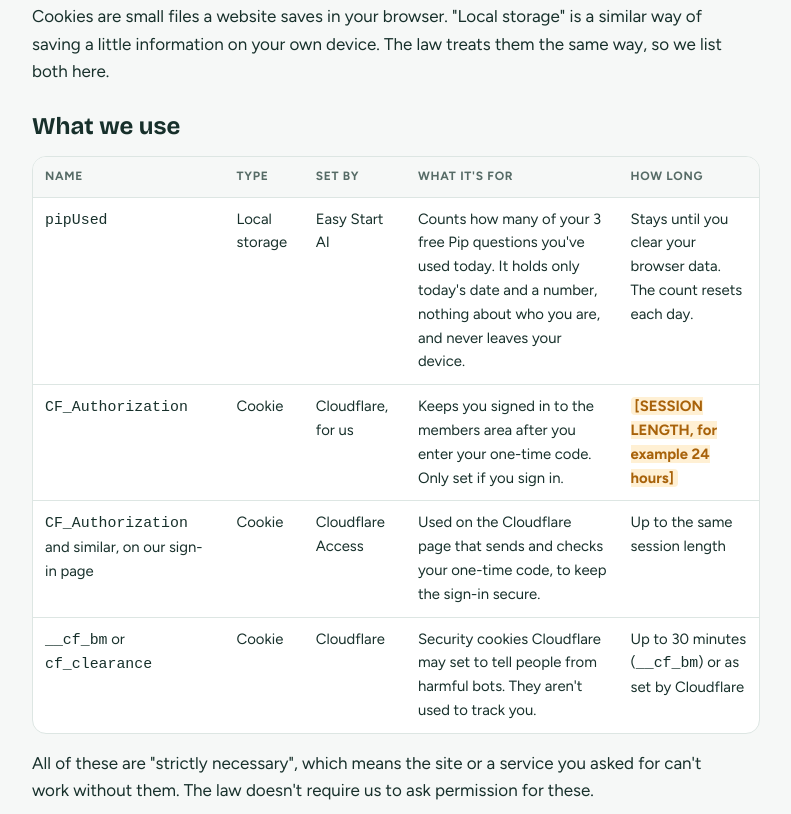
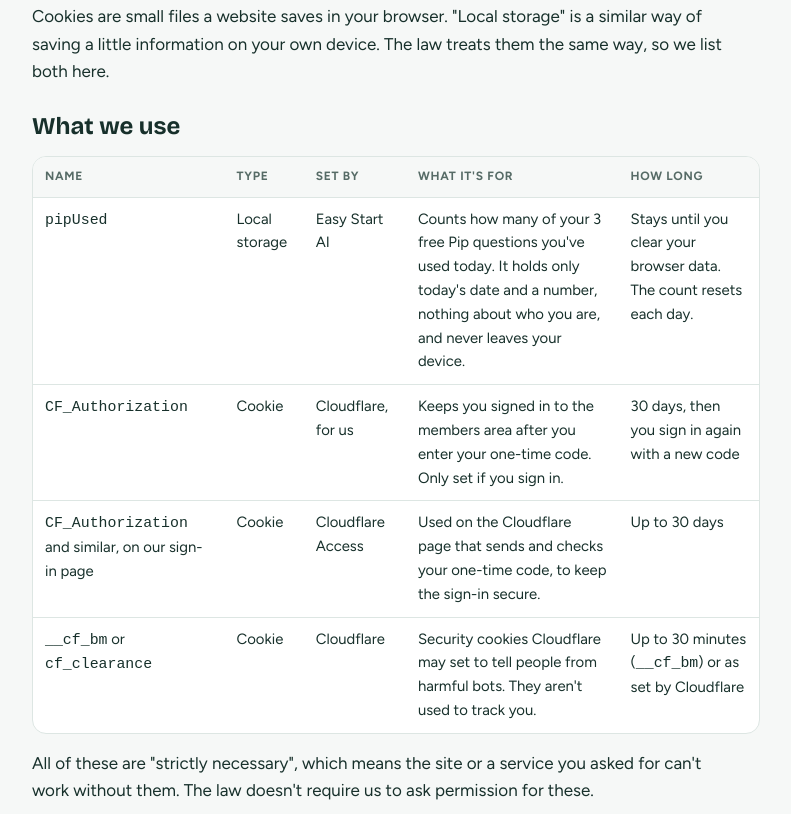
Before and after one commit to michaeldavies317-beep/AIWebSite, a plain HTML site: page cookies/index.html in a window 1280 px wide. Shown: the part 462-1276 px from the top of the page, without its empty margins (244-1035 px from the left). Drawn offline with nearby package versions, Linux system fonts and the light colour scheme.

Commit message:
Legal pages: members login lasts 30 days; renewal reminder 7 days before; README launch steps for both
Co-Authored-By: Claude Opus 5.5 <noreply@anthropic.com>
Claude-Session: https://claude.ai/code/session_01KQZXZA7p197kwVNhu78MK7

```diff
--- a/cookies/index.html
+++ b/cookies/index.html
@@ -35,8 +35,8 @@
   <thead><tr><th>Name</th><th>Type</th><th>Set by</th><th>What it's for</th><th>How long</th></tr></thead>
   <tbody>
     <tr><td><code>pipUsed</code></td><td>Local storage</td><td>Easy Start AI</td><td>Counts how many of your 3 free Pip questions you've used today. It holds only today's date and a number, nothing about who you are, and never leaves your device.</td><td>Stays until you clear your browser data. The count resets each day.</td></tr>
-    <tr><td><code>CF_Authorization</code></td><td>Cookie</td><td>Cloudflare, for us</td><td>Keeps you signed in to the members area after you enter your one-time code. Only set if you sign in.</td><td><span class="ph">[SESSION LENGTH, for example 24 hours]</span></td></tr>
-    <tr><td><code>CF_Authorization</code> and similar, on our sign-in page</td><td>Cookie</td><td>Cloudflare Access</td><td>Used on the Cloudflare page that sends and checks your one-time code, to keep the sign-in secure.</td><td>Up to the same session length</td></tr>
+    <tr><td><code>CF_Authorization</code></td><td>Cookie</td><td>Cloudflare, for us</td><td>Keeps you signed in to the members area after you enter your one-time code. Only set if you sign in.</td><td>30 days, then you sign in again with a new code</td></tr>
+    <tr><td><code>CF_Authorization</code> and similar, on our sign-in page</td><td>Cookie</td><td>Cloudflare Access</td><td>Used on the Cloudflare page that sends and checks your one-time code, to keep the sign-in secure.</td><td>Up to 30 days</td></tr>
     <tr><td><code>__cf_bm</code> or <code>cf_clearance</code></td><td>Cookie</td><td>Cloudflare</td><td>Security cookies Cloudflare may set to tell people from harmful bots. They aren't used to track you.</td><td>Up to 30 minutes (<code>__cf_bm</code>) or as set by Cloudflare</td></tr>
   </tbody>
 </table></div>
```
Also changed, not shown: terms/index.html (+1 -1 lines), README.md.
